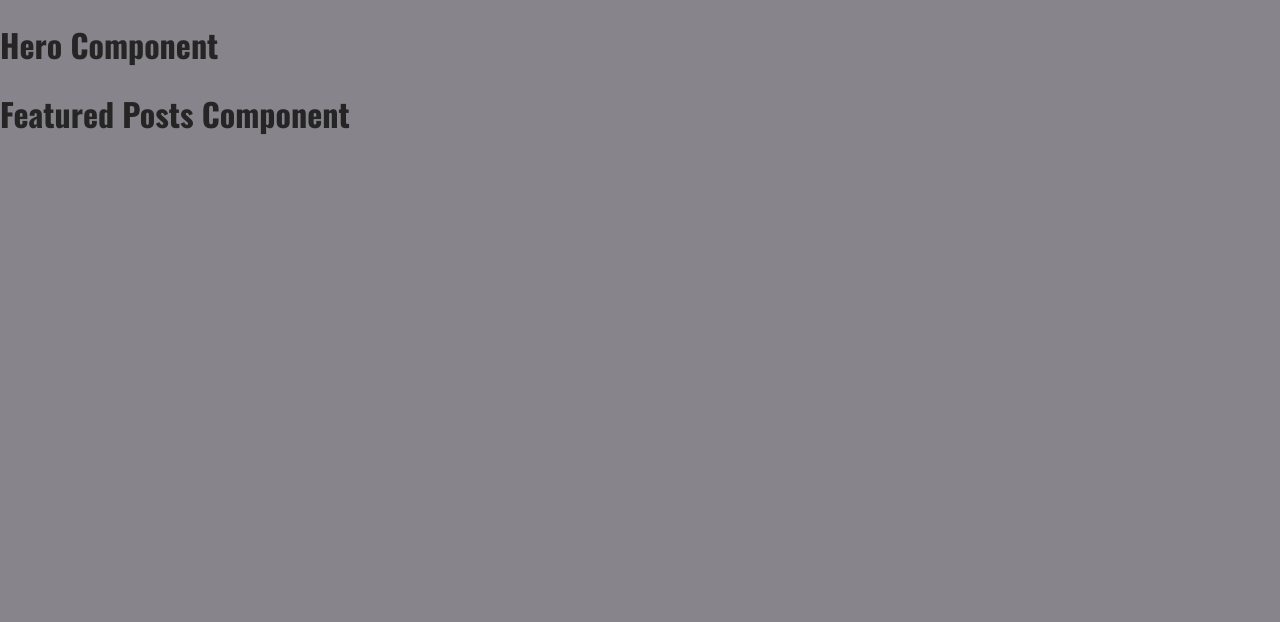
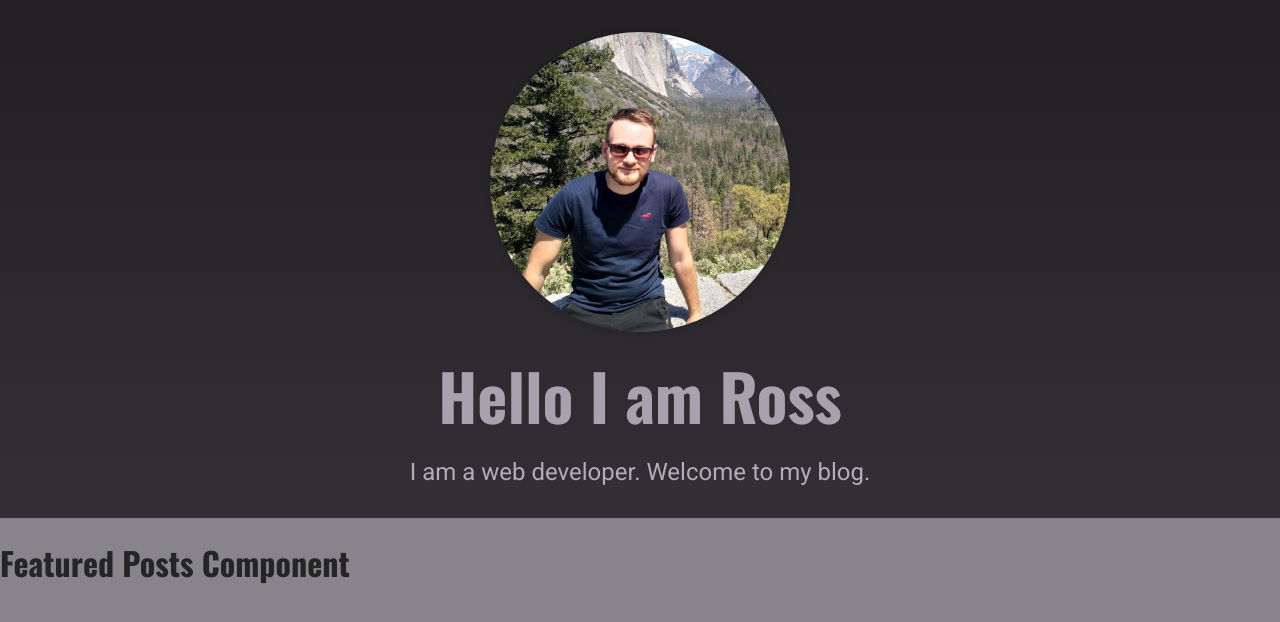
Before and after one commit to Ross-mc/nextjs-blog, a Next.js app: page / in a window 1280 px wide. Shown: the top 622 px of the page. Built offline with nearby package versions, Linux system fonts and the light colour scheme.

Commit message:
added hero component details including image

```diff
--- a/components/Home/Hero.js
+++ b/components/Home/Hero.js
@@ -1,7 +1,18 @@
+import Image from "next/image";
 import classes from "./hero.module.css"
 
+//using an Image component, we can use a path assuming we are in the public
+//folder as this is the purpose of the Image component
 const Hero = (props) => {
-  return <h1>Hero Component</h1>
+  return (
+    <section className={classes.hero}>
+      <div className={classes.image}>
+        <Image src="/images/cropped.jpg" alt="me" width={500} height={500}/>
+      </div>
+      <h1>Hello I am Ross</h1>
+      <p>I am a web developer. Welcome to my blog.</p>
+    </section>
+  )
 }
 
 export default Hero
```
Also changed, not shown: public/images/cropped.jpg (added).
